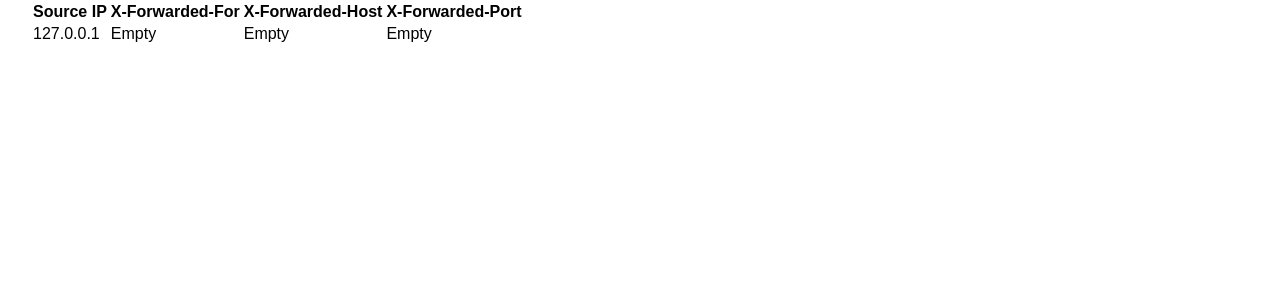
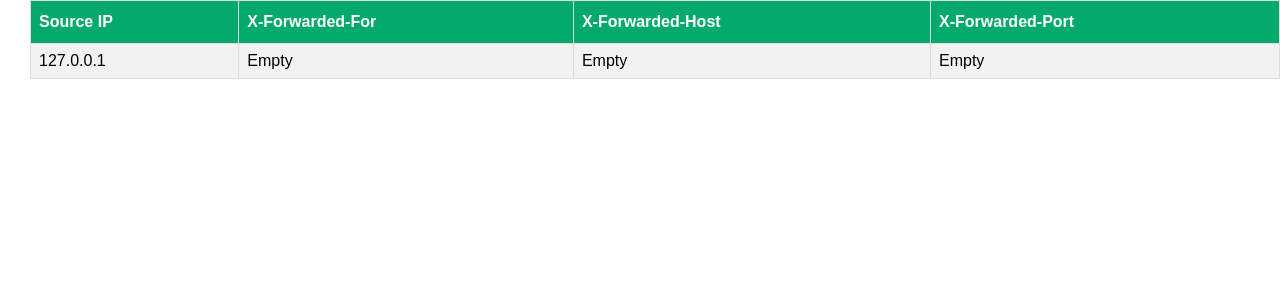
Before and after one commit to mattfeltonma/azure-web-app-ip, a Flask app: page / in a window 1280 px wide. Shown: the top 300 px of the page. Run offline with Flask 2, Linux system fonts and the light colour scheme.

Commit message:
modified - updated table
Added formatting to table

```diff
--- a/templates/index.html
+++ b/templates/index.html
@@ -13,11 +13,41 @@
         .main {
             margin-left: 30px
         }
+
+        #ipinformation {
+            font-family: Arial, Helvetica, sans-serif;
+            border-collapse: collapse;
+            width: 100%;
+        }
+
+        #ipinformation td,
+
+        #ipinformation th {
+            border: 1px solid #ddd;
+            padding: 8px;
+        }
+
+        #ipinformation tr:nth-child(even) {
+            background-color: #f2f2f2;
+        }
+
+        #ipinformation tr:hover {
+            background-color: #ddd;
+        }
+
+        #ipinformation th {
+            padding-top: 12px;
+            padding-bottom: 12px;
+            text-align: left;
+            background-color: #04AA6D;
+            color: white;
+        }
     </style>
 </head>
+
 <body>
     <div class="main">
-        <table>
+        <table id="ipinformation">
             <tr>
                 <th>Source IP</th>
                 <th>X-Forwarded-For</th>
```
Also changed, not shown: 1 other file.
